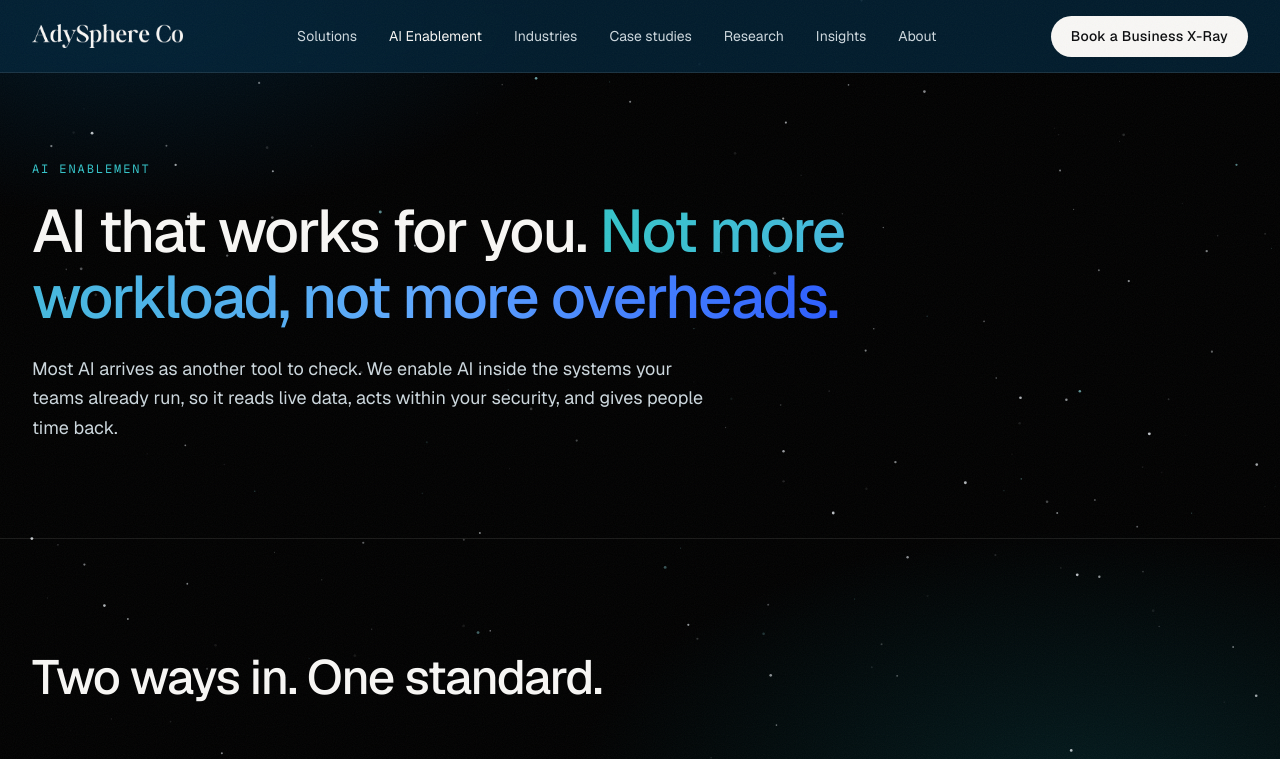
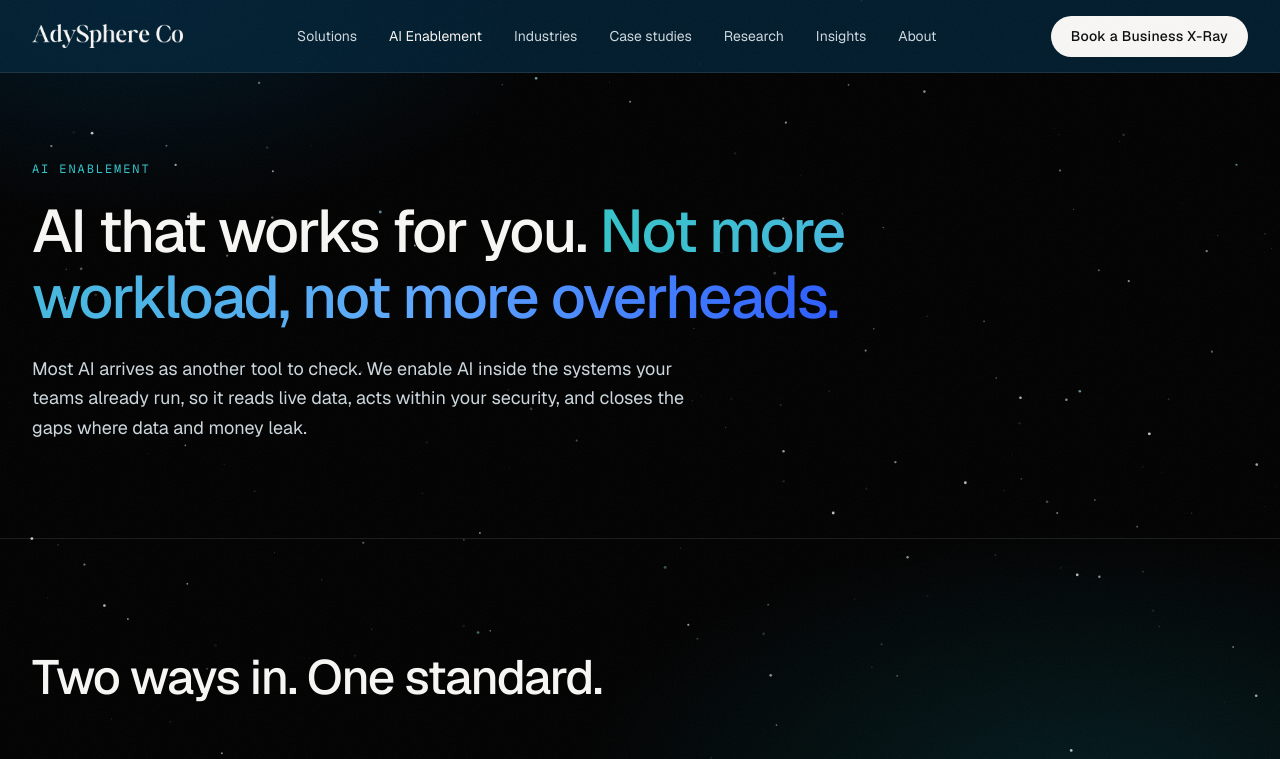
Before and after one commit to AdySphere/AdySphere-Website-2026, a Next.js app: page /ai-enablement in a window 1280 px wide. Shown: the top 759 px of the page. Built offline with nearby package versions, Linux system fonts and the light colour scheme.

Commit message:
AI Enablement intro: close the gaps where data and money leak
Co-Authored-By: Claude Opus 5.5 <noreply@anthropic.com>
Claude-Session: https://claude.ai/code/session_01VnLo6SNeenrca76d9vYNxH

```diff
--- a/app/ai-enablement/page.tsx
+++ b/app/ai-enablement/page.tsx
@@ -95,7 +95,7 @@ export default function AiEnablementPage() {
               </em>
             </>
           }
-          intro="Most AI arrives as another tool to check. We enable AI inside the systems your teams already run, so it reads live data, acts within your security, and gives people time back."
+          intro="Most AI arrives as another tool to check. We enable AI inside the systems your teams already run, so it reads live data, acts within your security, and closes the gaps where data and money leak."
         />
 
         {/* Two ways in */}
```
